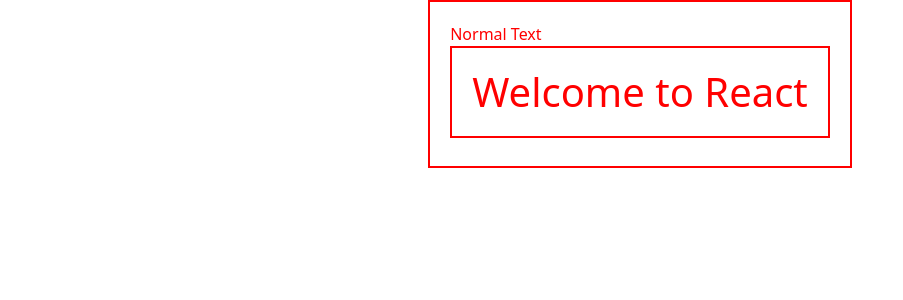
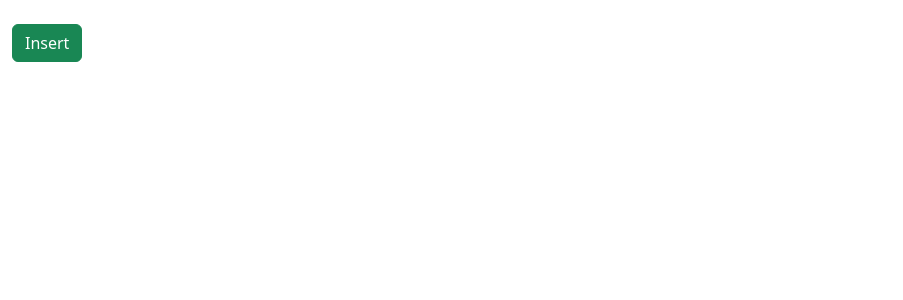
Before and after one commit to shutirtha-roy/react-practice, a React (Create React App) app in the folder 2. react-setup-with-bundles/shopping-react/: page / in a window 1280 px wide. Shown: the top 300 px of the page, without its empty margins (0-903 px from the left). Built offline with nearby package versions, Linux system fonts and the light colour scheme.

Commit message:
code added

```diff
--- /dev/null
+++ b/2. react-setup-with-bundles/shopping-react/src/components/event-demo/event-demo.jsx
@@ -0,0 +1,13 @@
+export function EventDemo() {
+
+    function InsertClick(...args) {
+        var [msg, id, event] = args;
+        document.write(`${msg} <br> ${id} <br> ${event}`);
+    }
+
+    return(
+        <div className="container-fluid">
+            <button id="btnInsert" onClick={(e) => InsertClick('Welcome', 10, e)} className="btn btn-success mt-4">Insert</button>
+        </div>
+    )
+}
--- a/2. react-setup-with-bundles/shopping-react/src/index.js
+++ b/2. react-setup-with-bundles/shopping-react/src/index.js
@@ -12,11 +12,12 @@
 import { NasaAPI } from './components/nasa-api/nasa-api';
 import { TwoWayBinding } from './components/two-way-binding/two-way-binding';
 import { StyleDemo } from './components/style-demp/style-demo';
+import { EventDemo } from './components/event-demo/event-demo';
 
 const root = ReactDOM.createRoot(document.getElementById('root'));
 root.render(
   <React.StrictMode>
-    <StyleDemo />
+    <EventDemo />
   </React.StrictMode>
 );
 
```
